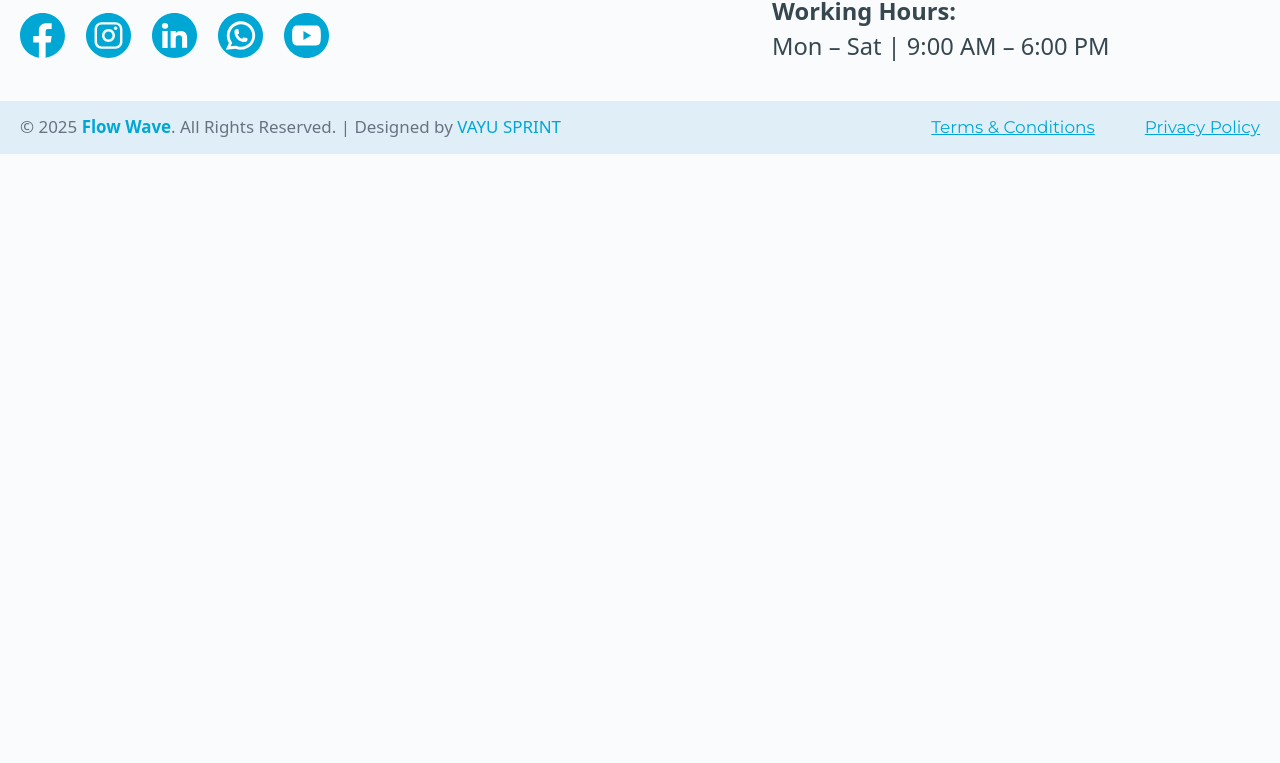
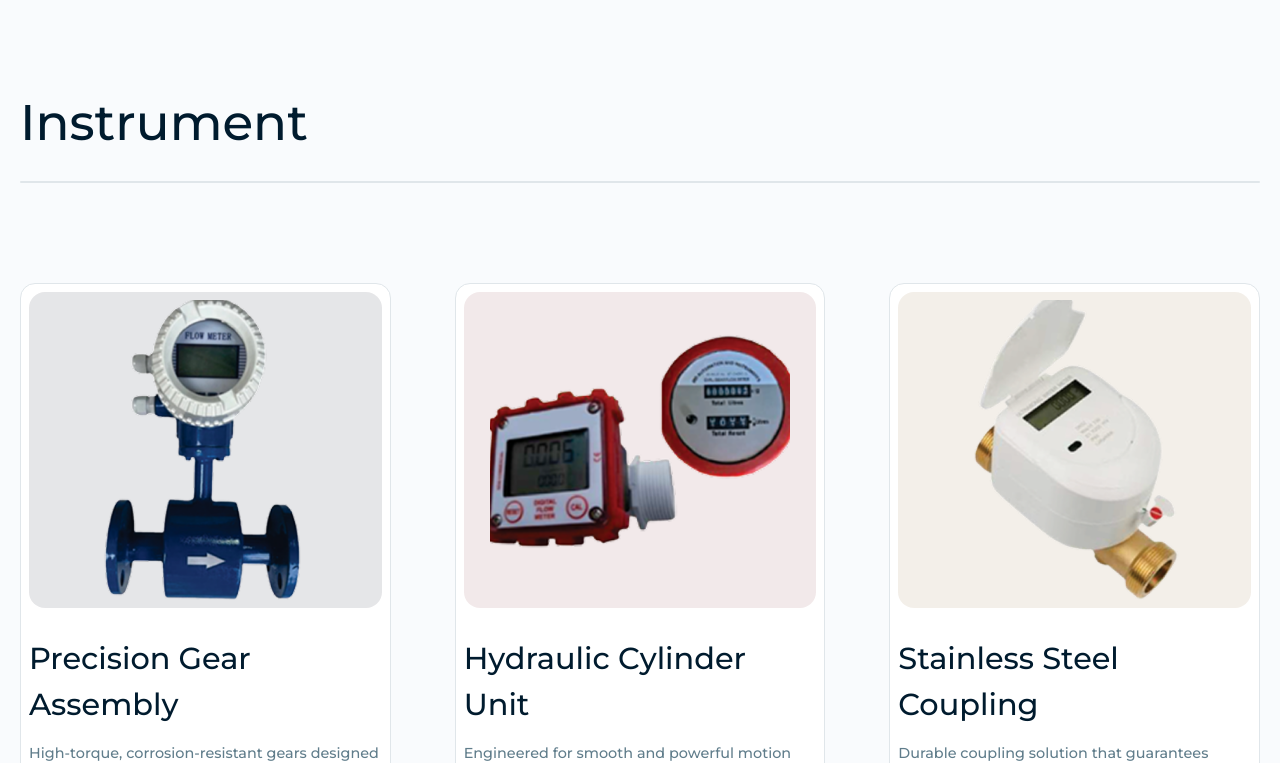
Before and after one commit to vayusprint/Flow_Wave, a React (Vite) app: page /product-list in a window 1280 px wide. Shown: the part 557-1320 px from the top of the page. Before the commit the page ends 800 px from the top, so only its background shows below. Built offline with nearby package versions, Linux system fonts and the light colour scheme.

Commit message:
product list done

```diff
--- a/src/pages/ProductList.jsx
+++ b/src/pages/ProductList.jsx
@@ -1,8 +1,49 @@
-import React from 'react'
+import React, { useEffect, useState } from 'react'
+import { products } from '../data/product'
+import Container from '../components/Container'
+import SubHeaderSection from '../components/SubHeaderSection'
+import ProductHeader from '../assets/images/product_header.png'
+import ProductCard from '../components/ProductCard'
 
 const ProductList = () => {
+
+  const [instrumentList, setInstrumentList] = useState([])
+
+  useEffect(() => {
+
+    const instrumentProducts = products.filter((item) => item.category.toLocaleLowerCase() === 'instrument')
+    setInstrumentList(instrumentProducts)
+
+  }, [])
+
   return (
-    <div>ProductList</div>
+    <>
+      <SubHeaderSection SubheadingDesc={'We manufacture high-performance industrial components engineered for precision, durability, and reliability. Our solutions support global industries with advanced products that drive growth and operational excellence.'} SubheadingTitle={'Our Products'} alt={''} src={ProductHeader} />
+      <Container>
+        <div className='w-full  pt-100 flex flex-col gap-[150px]'>
+
+          {/* ------------------------------- Instruments --------------------------------------------- */}
+          <div className='w-full flex flex-col gap-100'>
+            <div className='flex flex-col gap-28'>
+              <div className='flex gap-12'>
+                {/* <img src={InstrumentIcon} alt='instrument_Icon' /> */}
+                <p className='font-montserrat text-50 leading-50 font-medium text-primaryHeading'>Instrument</p>
+              </div>
+              <div className='w-full h-0.5 bg-divider rounded-full '></div>
+            </div>
+
+            {/* --------------------- Product List --------------------------------------- */}
+            <div className='w-full grid grid-cols-3 gap-[64px] '>
+              {
+                instrumentList.map((item) => (
+                  <ProductCard alt={item.alt} imageBg={item.imageBackground} srcImage={item.image} productName={item.title} productDescription={item.shortDesc} />
+                ))
+              }
+            </div>
+          </div>
+        </div>
+      </Container>
+    </>
   )
 }
 
```
Also changed, not shown: src/assets/images/product_header.png (added).
